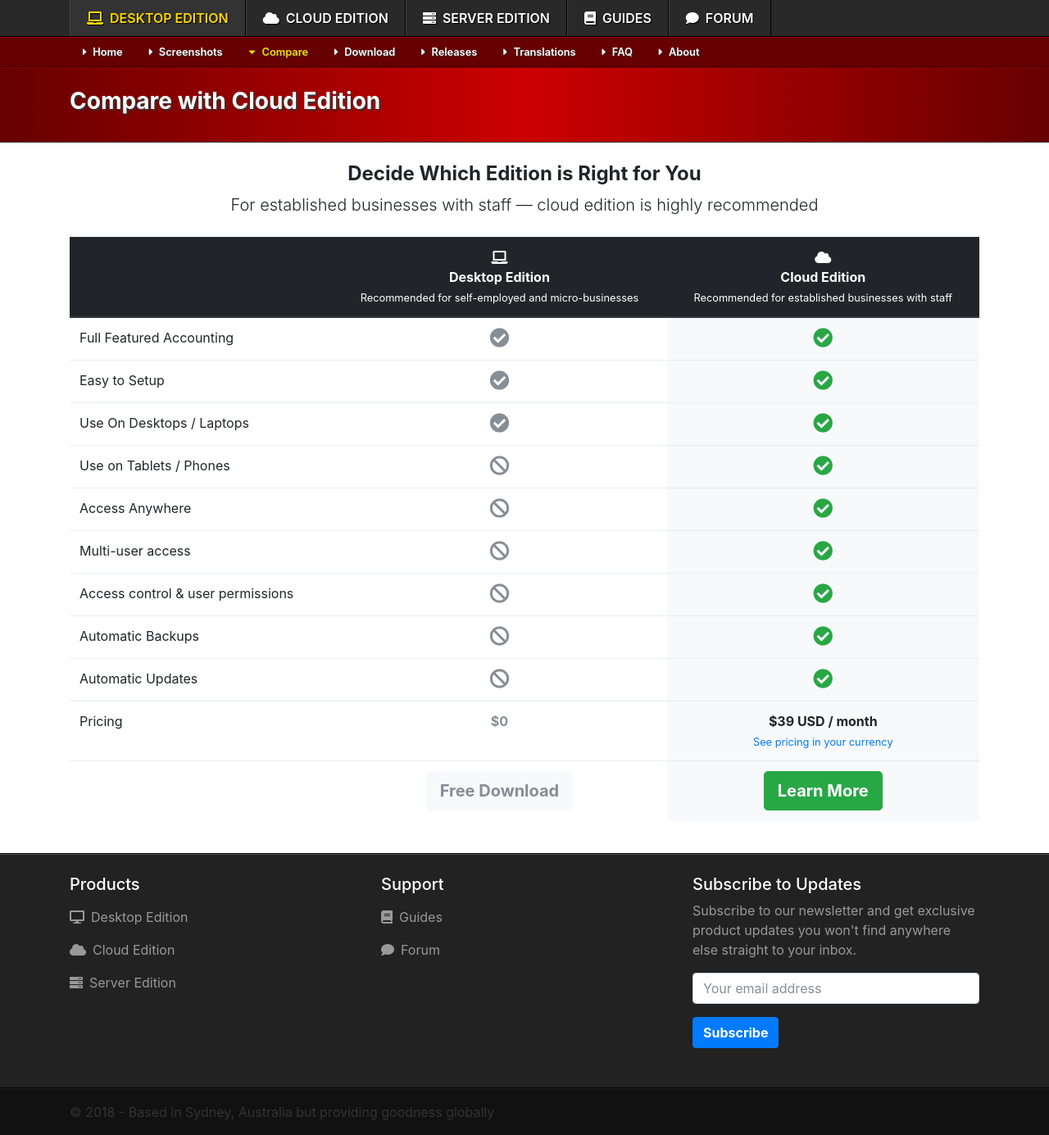
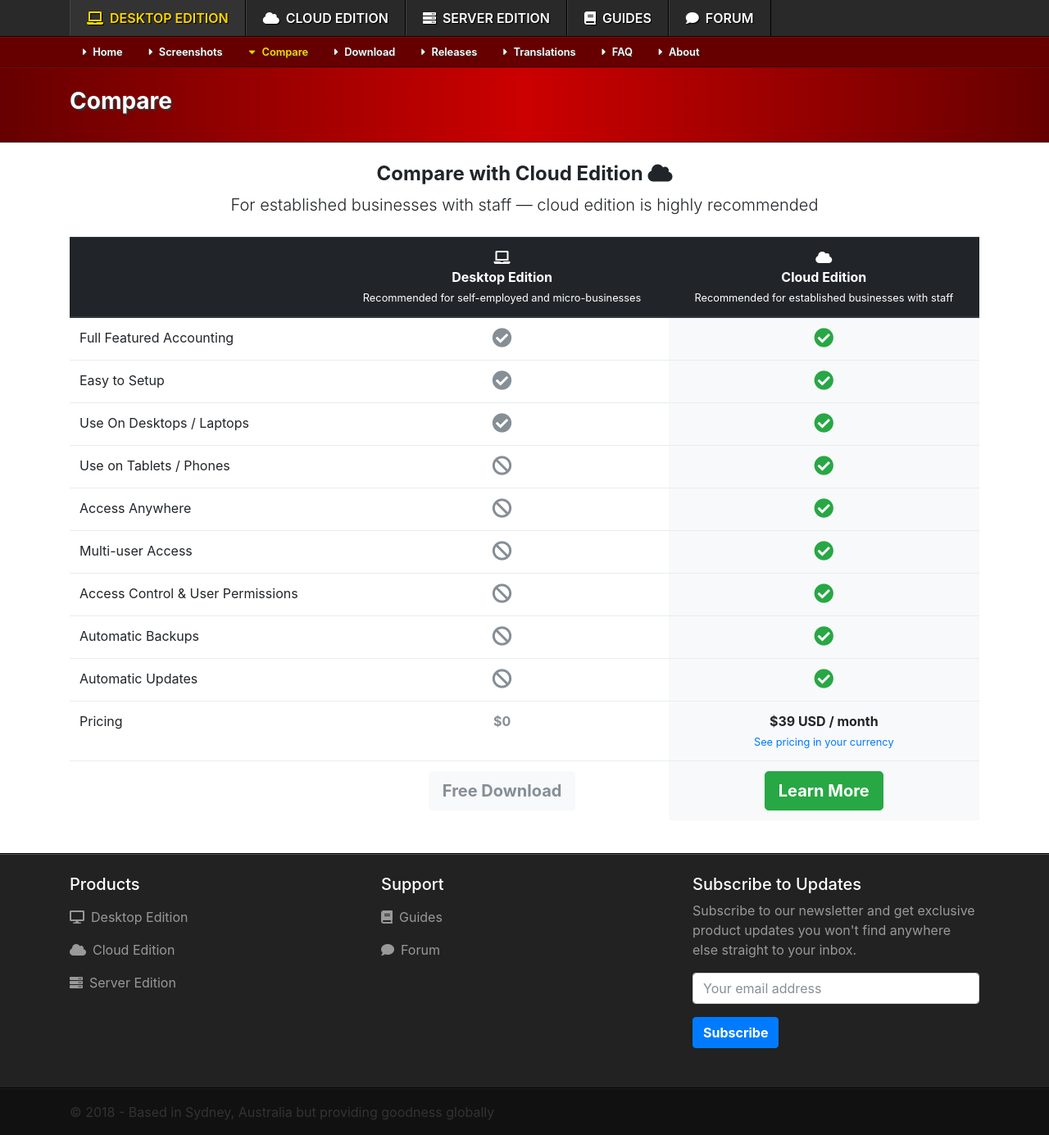
Before and after one commit to 3etechinns/www.manager.io, a Jekyll site: the page built from desktop/compare/index.html, in a window 1280 px wide. Shown: the whole page at 82% size. Built offline with Jekyll 4.4.1, drawn with Linux system fonts in a browser that asks for light colours; nearby versions of some CDN libraries; comment, search, counter and statistics services are not loaded.

Commit message:
no message

```diff
--- a/desktop/compare/index.html
+++ b/desktop/compare/index.html
@@ -1,8 +1,8 @@
 ---
 layout: main
-title: Compare with Cloud Edition
+title: Compare
 ---
-<h4 class="text-center font-weight-bold">Decide Which Edition is Right for You</h4>
+<h4 class="text-center font-weight-bold">Compare with Cloud Edition <i class="fa fa-cloud"></i></h4>
 <p class="text-center lead mb-4">For established businesses with staff — cloud edition is highly recommended</p>
 
 <style>
@@ -24,8 +24,8 @@ title: Compare with Cloud Edition
     <tr><td class="text-left">Use On Desktops / Laptops</td><td><i class="fas fa-check-circle text-muted"></i></td><td class="bg-light"><i class="fas fa-check-circle text-success"></i></td></tr>
     <tr><td class="text-left">Use on Tablets / Phones</td><td><i class="fas fa-ban text-muted"></i></td><td class="bg-light"><i class="fas fa-check-circle text-success"></i></td></tr>
     <tr><td class="text-left">Access Anywhere</td><td><i class="fas fa-ban text-muted"></i></td><td class="bg-light"><i class="fas fa-check-circle text-success"></i></td></tr>
-    <tr><td class="text-left">Multi-user access</td><td><i class="fas fa-ban text-muted"></i></td><td class="bg-light"><i class="fas fa-check-circle text-success"></i></td></tr>
-    <tr><td class="text-left">Access control & user permissions</td><td><i class="fas fa-ban text-muted"></i></td><td class="bg-light"><i class="fas fa-check-circle text-success"></i></td></tr>
+    <tr><td class="text-left">Multi-user Access</td><td><i class="fas fa-ban text-muted"></i></td><td class="bg-light"><i class="fas fa-check-circle text-success"></i></td></tr>
+    <tr><td class="text-left">Access Control & User Permissions</td><td><i class="fas fa-ban text-muted"></i></td><td class="bg-light"><i class="fas fa-check-circle text-success"></i></td></tr>
     <tr><td class="text-left">Automatic Backups</td><td><i class="fas fa-ban text-muted"></i></td><td class="bg-light"><i class="fas fa-check-circle text-success"></i></td></tr>
     <tr><td class="text-left">Automatic Updates</td><td><i class="fas fa-ban text-muted"></i></td><td class="bg-light"><i class="fas fa-check-circle text-success"></i></td></tr>
     <tr><td class="text-left">Pricing</td><td class="text-muted font-weight-bold">$0</td><td class="font-weight-bold bg-light">$39 USD / month<br /><a href="/cloud/pricing/" class="font-weight-normal small">See pricing in your currency</a></td></tr>
```
